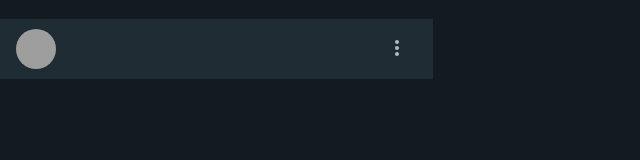
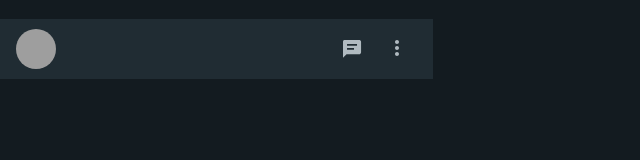
Before and after one commit to CyrilLaz/whatUps, a React (Create React App) app: page / in a window 1280 px wide. Shown: the top 160 px of the page, without its empty margins (0-640 px from the left). Built offline with nearby package versions, Linux system fonts and the light colour scheme; grey boxes are pictures that could not be loaded.

Commit message:
fix:добавил кнопку

```diff
--- a/src/components/Header/Header.scss
+++ b/src/components/Header/Header.scss
@@ -27,18 +27,29 @@ $header-color: #202c33;
     &__menu-item {
         cursor: pointer;
         border-radius: 50%;
+        margin-left: 5px;
 
+        &:first-of-type {
+            margin: 0;
+        }
         &:active {
-            background-color: rgba($color: #ffffff, $alpha: 0.2);
+            background-color: rgba($color: #fff, $alpha: 0.2);
         }
     }
 
     &__button {
         height: 24px;
         width: 24px;
-        background-image: url("../../images/more-icon.svg");
         background-repeat: no-repeat;
         background-position: center;
         padding: 8px;
+
+        &_more {
+            background-image: url("../../images/more-icon.svg");
+        }
+
+        &_new-chat {
+            background-image: url("../../images/new-chat-icon.svg");
+        }
     }
 }
--- a/src/components/Header/Header.tsx
+++ b/src/components/Header/Header.tsx
@@ -1,4 +1,4 @@
-import React from 'react';
+import React, { FC } from 'react';
 import './Header.scss';
 
 interface IHeader {
@@ -7,7 +7,7 @@ interface IHeader {
   children?: JSX.Element;
 }
 
-const Header: React.FC<IHeader> = (props): JSX.Element => {
+const Header: FC<IHeader> = (props): JSX.Element => {
   return (
     <header className='header'>
       <div className='header__info'>
@@ -20,7 +20,10 @@ const Header: React.FC<IHeader> = (props): JSX.Element => {
       </div>
       <ul className='header__menu'>
         <li onClick={props.callMenu} className='header__menu-item'>
-          <div className='header__button'></div>
+          <div className='header__button header__button_new-chat'></div>
+        </li>
+        <li onClick={props.callMenu} className='header__menu-item'>
+          <div className='header__button header__button_more'></div>
         </li>
       </ul>
     </header>
```
Also changed, not shown: src/images/new-chat-icon.svg (added).
